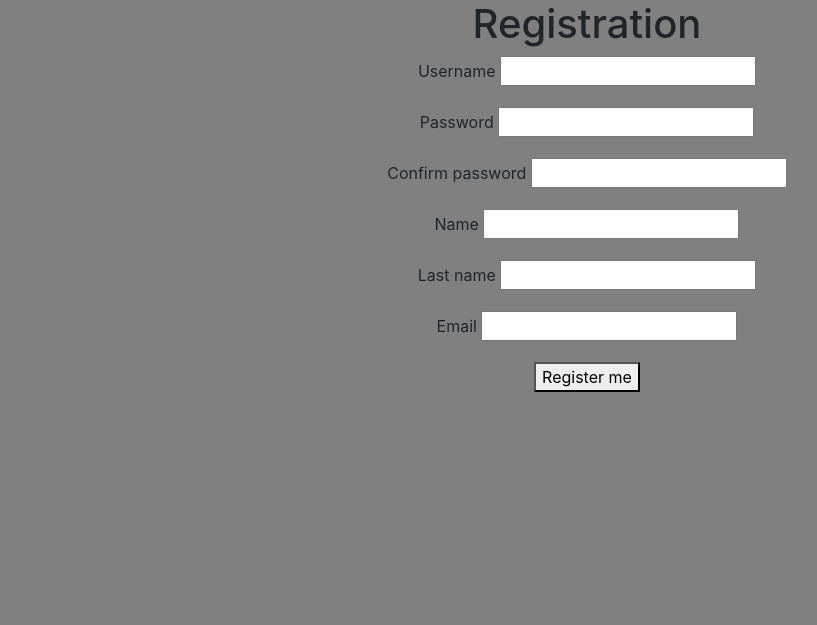
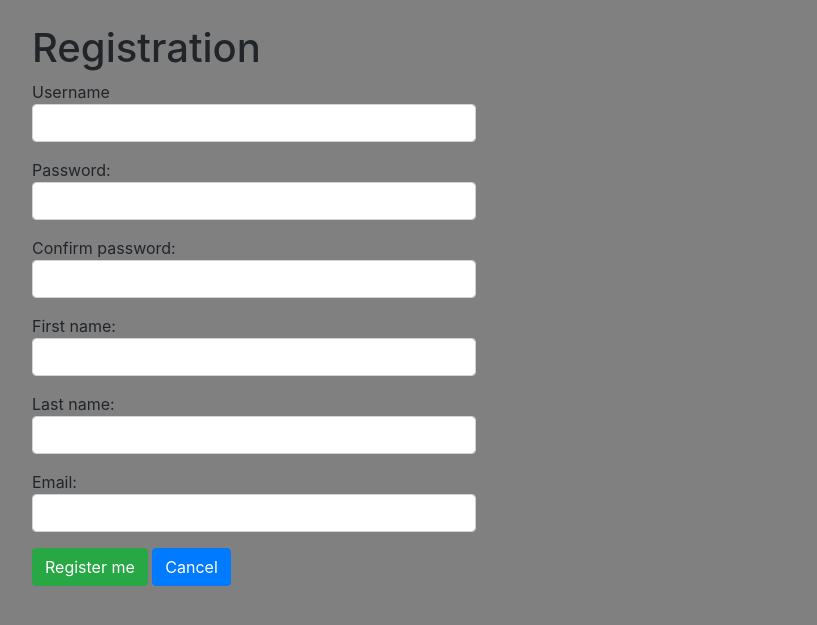
Before and after one commit to samatuulu/python_group_3_homework_49_bektursun_samatbek_uulu, a Django app: page /accounts/create/ in a window 1280 px wide. Shown: the top 625 px of the page, without its empty margins (53-870 px from the left). Run offline with Django 3.2, Linux system fonts and the light colour scheme; some libraries are stand-ins or nearby versions.

Commit message:
Refactoring... worked with some fields in UsercreationForm and worked with design of registration form and login form. Worked with functionality of registration. Done task.

```diff
--- a/source/accounts/forms.py
+++ b/source/accounts/forms.py
@@ -1,20 +1,50 @@
 from django.contrib.auth.models import User
 from django import forms
+from django.core.exceptions import ValidationError
 
 
 class UserCreationForm(forms.ModelForm):
-    password = forms.CharField(label='Password', strip=False, widget=forms.PasswordInput)
-    password_confirm = forms.CharField(label='Confirm password', widget=forms.PasswordInput, strip=False)
-    first_name = forms.CharField(label='Name', max_length=100, required=False)
-    last_name = forms.CharField(label='Last name', max_length=100, required=False)
-    email = forms.CharField(label='Email', required=True)
+
+    def __init__(self, *args, **kwargs):
+        super().__init__(*args, **kwargs)
+        self.fields['username'].widget.attrs.update({'class': 'form-control'})
+        self.fields['password'].widget.attrs.update({'class': 'form-control'})
+        self.fields['password_confirm'].widget.attrs.update({'class': 'form-control'})
+        self.fields['first_name'].widget.attrs.update({'class': 'form-control'})
+        self.fields['last_name'].widget.attrs.update({'class': 'form-control'})
+        self.fields['email'].widget.attrs.update({'class': 'form-control'})
+
+    username = forms.CharField(max_length=50, label='Username', required=True)
+    password = forms.CharField(label='Password:', strip=False, widget=forms.PasswordInput)
+    password_confirm = forms.CharField(label='Confirm password:', widget=forms.PasswordInput, strip=False)
+    first_name = forms.CharField(label='First name:', max_length=100, required=False)
+    last_name = forms.CharField(label='Last name:', max_length=100, required=False)
+    email = forms.CharField(label='Email:', required=True)
+
+    def clean_username(self):
+        username = self.cleaned_data.get('username')
+        try:
+            User.objects.get(username=username)
+            raise ValidationError('User with this username already exists!',
+                                  code='user_username_exists')
+        except User.DoesNotExist:
+            return username
 
     def clean(self):
         first_name = self.cleaned_data.get('first_name')
         last_name = self.cleaned_data.get('last_name')
 
         if not (first_name or last_name):
-            raise forms.ValidationError('First name or last name needs to fill out.')
+            raise forms.ValidationError('First name or last name needs to fill out!')
+
+    def clean_email(self):
+        email = self.cleaned_data.get('email')
+        try:
+            User.objects.get(email=email)
+            raise ValidationError('User with this email already exists!',
+                                  code='user_email_exists')
+        except User.DoesNotExist:
+            return email
 
     def clean_password_confirm(self):
         password = self.cleaned_data.get("password")
--- a/source/accounts/templates/user_create.html
+++ b/source/accounts/templates/user_create.html
@@ -16,8 +16,8 @@
   <body>
 
 
-<div class="container">
-    <form action="{% url 'accounts:create' %}" method="post" class="text-center">
+<div class="container"><br/>
+    <form action="{% url 'accounts:create' %}" method="post" class="test">
      <h1>Registration</h1>
         {% csrf_token %}
         {% for error in form.non_field_errors %}
@@ -25,40 +25,24 @@
         {% endfor %}
 
         {% for field in form %}
-
             <div class="form-group">
-
                 <label for="{{ field.id_for_label }}" class="form-label
-
-            {% if field.field.required %}required{% endif %}">{{ field.label }}</label>
+            {% if field.field.required %}required{% endif %} form-check-label">{{ field.label }}</label>
 
                 {% if field.errors %}
-
                     {{ field }}
-
                     {% for error in field.errors %}
-
                         <p class="form-error">{{ error }}</p>
-
                     {% endfor %}
-
                 {% else %}
-
                     {{ field }}
-
                 {% endif %}
-
             </div>
-
         {% endfor %}
-
-        <button type="submit">Register me</button>
-
+        <button class="btn btn-success" type="submit">Register me</button>
+        <a class="btn btn-primary" href="{% url 'issuetracker:index' %}">Cancel</a>
     </form>
-
 </div>
-
-
 
     <!-- Optional JavaScript -->
     <!-- jQuery first, then Popper.js, then Bootstrap JS -->
--- a/source/issuetracker/static/css/style.css
+++ b/source/issuetracker/static/css/style.css
@@ -29,3 +29,7 @@ body{
    background: #6a7dcc;
    color: #dddddd
 }
+
+.test{
+   max-width: 40%;
+}
--- a/source/issuetracker/templates/base.html
+++ b/source/issuetracker/templates/base.html
@@ -22,6 +22,7 @@
         <a class="nav-item nav-link" href="{% url 'issuetracker:type_index' %}">Type</a>
     {% if request.user.is_authenticated %}
         <a class="nav-item nav-link" href="{% url 'issuetracker:task_add' %}">Add</a>
+         <a class="nav-item nav-link" >Hello, {{ user }}</a>
     {% endif %}
         <a class="nav-item nav-link" href="{% url 'issuetracker:project_index' %}">Projects</a>
 
```
